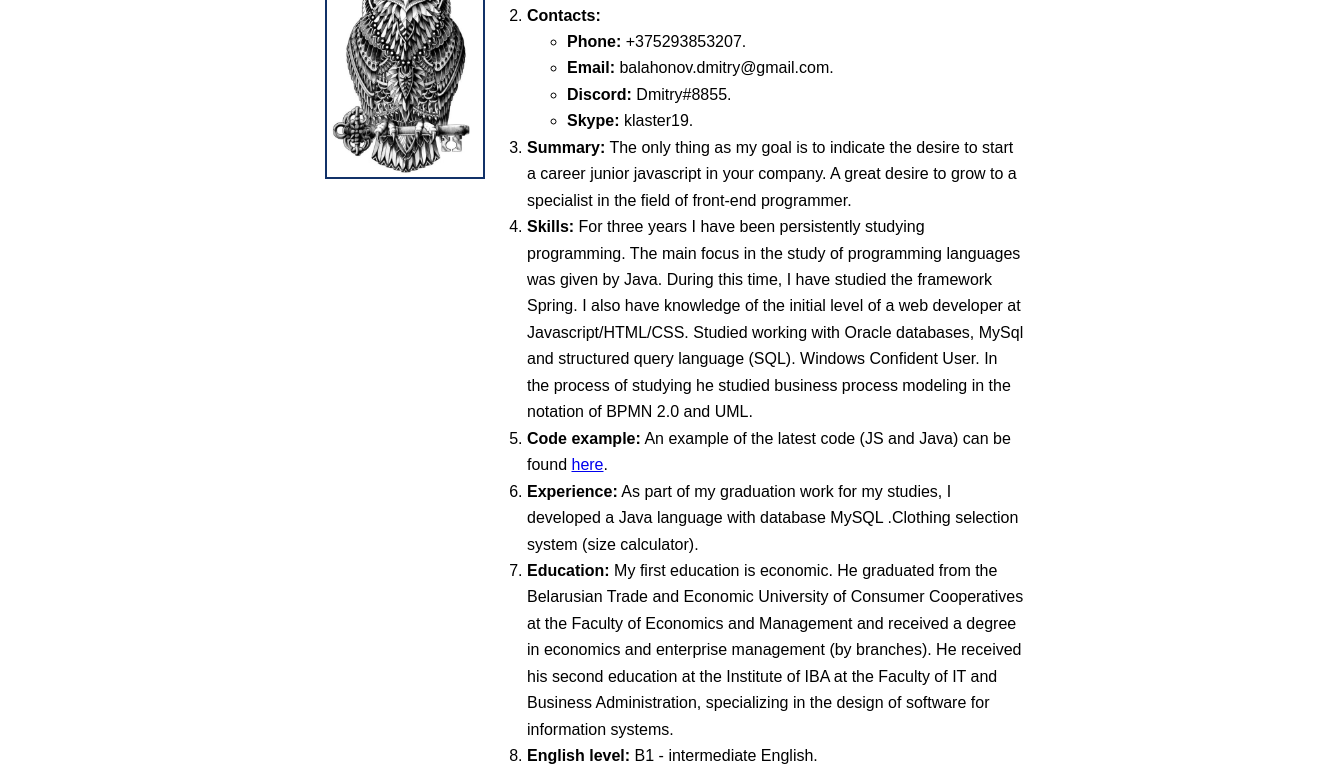
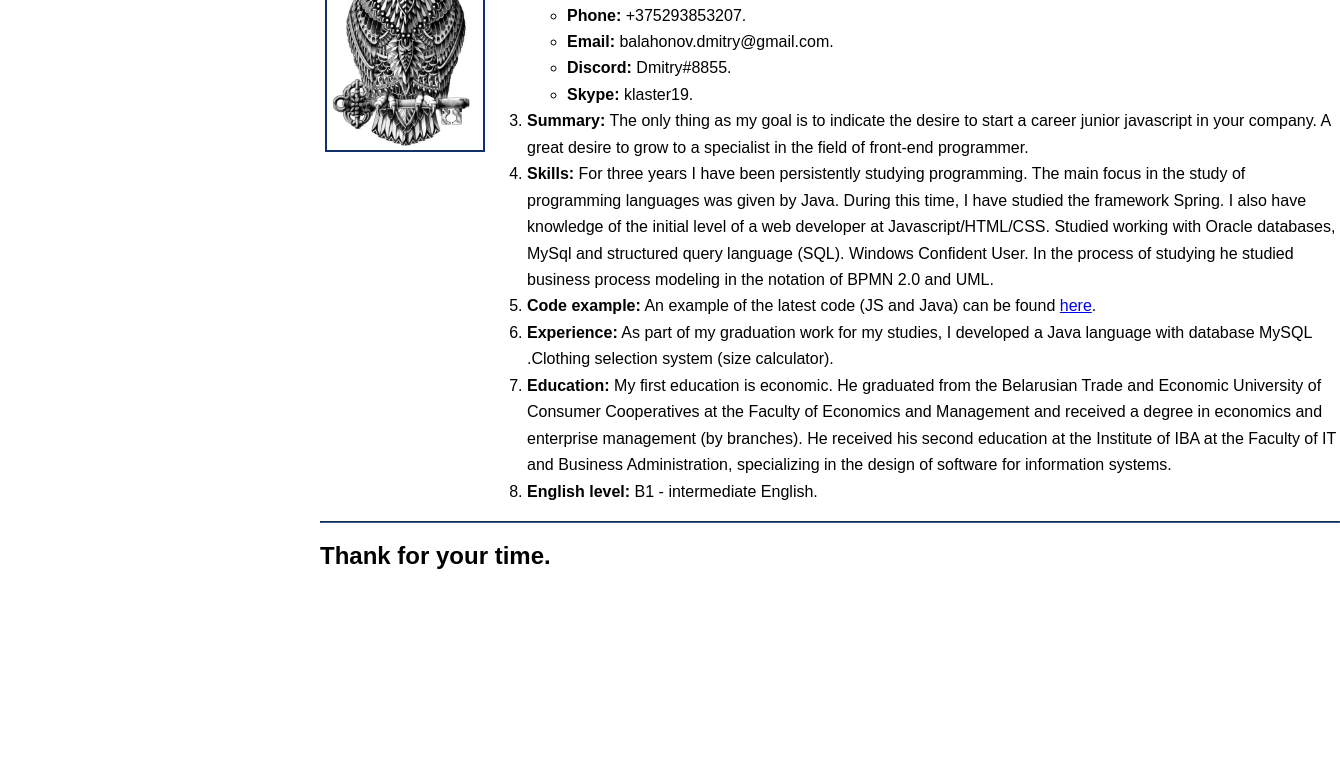
Before and after one commit to PsqNew/rsschool-2019Q1-cv, a plain HTML site: page index.html in a window 1280 px wide. Shown: the part 240-1023 px from the top of the page, 1340 px wide, since content can reach past the window. After the commit the page ends 809 px from the top, so only its background shows below. Drawn offline with Linux system fonts and the light colour scheme.

Commit message:
fix: fix width

```diff
--- a/css/style.css
+++ b/css/style.css
@@ -6,7 +6,7 @@ html{
 body{
     text-align: left;
     height: fit-content;
-    width: auto;
+    width: 1020px;
     margin-top: 50px;
     margin-left: 25%;
     margin-right: 20%;
```
